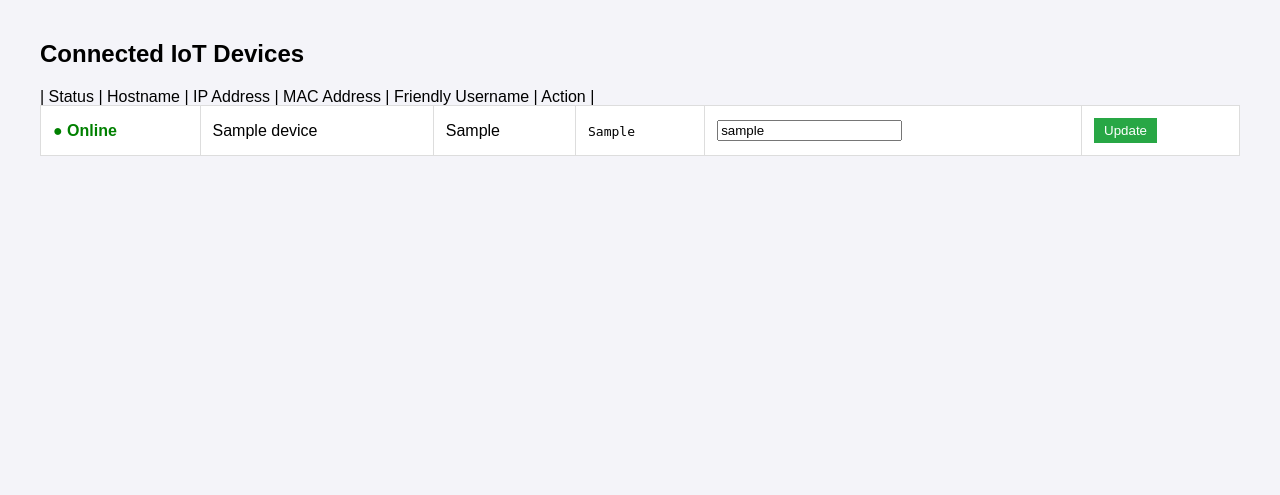
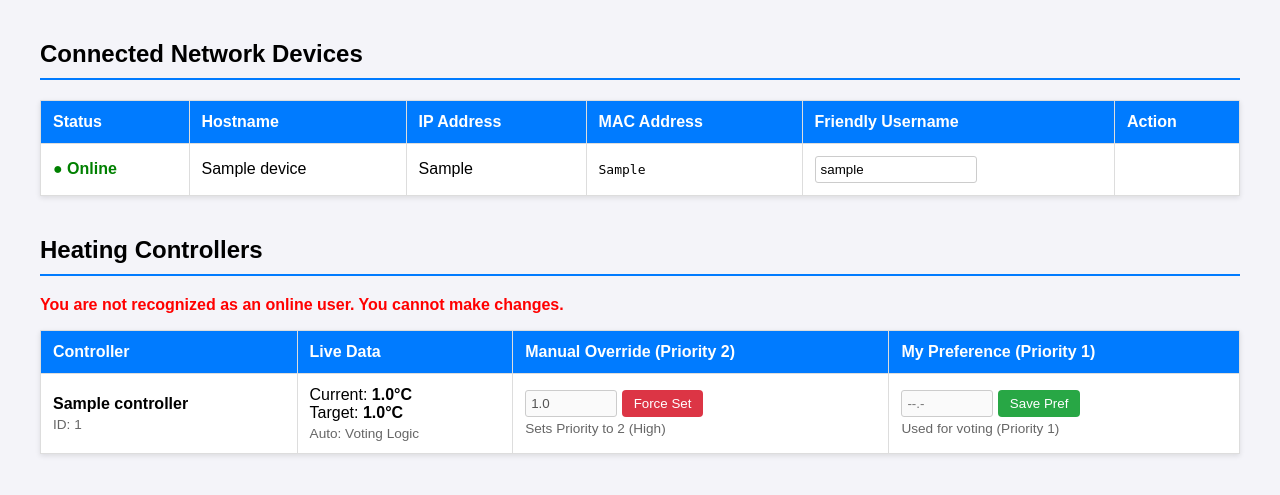
Before and after one commit to T0253r/IoTproj, a Flask app: page / in a window 1280 px wide. Shown: the top 495 px of the page. Run offline with Flask 3, Linux system fonts and the light colour scheme; tables that the repository leaves empty hold one stand-in row (values such as "Sample post").

Commit message:
Enabled user to modify temp

```diff
--- a/Raspberry/templates/index.html
+++ b/Raspberry/templates/index.html
@@ -5,20 +5,30 @@
     <title>IoT Device Manager</title>
     <style>
         body { font-family: sans-serif; margin: 40px; background: #f4f4f9; }
-        table { width: 100%; border-collapse: collapse; background: white; }
-        th, td { padding: 12px; border: 1px solid #ddd; text-align: left; }
+        h2 { border-bottom: 2px solid #007bff; padding-bottom: 10px; margin-top: 40px;}
+        table { width: 100%; border-collapse: collapse; background: white; margin-bottom: 20px; box-shadow: 0 2px 5px rgba(0,0,0,0.1); }
+        th, td { padding: 12px; border: 1px solid #ddd; text-align: left; vertical-align: middle; }
         th { background-color: #007bff; color: white; }
         .status-on { color: green; font-weight: bold; }
         .status-off { color: gray; }
-        .save-btn { background: #28a745; color: white; border: none; padding: 5px 10px; cursor: pointer; }
+        .save-btn { background: #28a745; color: white; border: none; padding: 6px 12px; cursor: pointer; border-radius: 4px; }
+        .manual-btn { background: #dc3545; color: white; border: none; padding: 6px 12px; cursor: pointer; border-radius: 4px; }
+        input[type="text"], input[type="number"] { padding: 5px; border: 1px solid #ccc; border-radius: 3px; width: 80px; }
+        .info-small { font-size: 0.85em; color: #666; display: block; margin-top: 4px;}
     </style>
 </head>
 <body>
-    <h2>Connected IoT Devices</h2>
+
+    <h2>Connected Network Devices</h2>
     <table>
         <thead>
             <tr>
-                | Status | Hostname | IP Address | MAC Address | Friendly Username | Action |
+                <th>Status</th>
+                <th>Hostname</th>
+                <th>IP Address</th>
+                <th>MAC Address</th>
+                <th>Friendly Username</th>
+                <th>Action</th>
             </tr>
         </thead>
         <tbody>
@@ -34,16 +44,75 @@
                 <td><code>{{ device['mac'] }}</code></td>
                 <form action="/update_username" method="POST">
                     <td>
-                        <input type="hidden" name="mac" value="{{ device['mac'] }}">
-                        <input type="text" name="username" value="{{ device['username'] or '' }}" placeholder="Enter name...">
+                        <input type="text" name="username" value="{{ device['username'] or '' }}" placeholder="Enter name..." style="width: 150px;">
                     </td>
                     <td>
-                        <button type="submit" class="save-btn">Update</button>
+                        {% if current_user and current_user['mac'] == device['mac'] %}
+                            <button type="submit" class="save-btn">Update My Name</button>
+                        {% endif %}
                     </td>
                 </form>
             </tr>
             {% endfor %}
         </tbody>
     </table>
+
+    <h2>Heating Controllers</h2>
+    {% if not current_user %}
+        <p style="color:red; font-weight:bold;">You are not recognized as an online user. You cannot make changes.</p>
+    {% endif %}
+
+    <table>
+        <thead>
+            <tr>
+                <th>Controller</th>
+                <th>Live Data</th>
+                <th>Manual Override (Priority 2)</th>
+                <th>My Preference (Priority 1)</th>
+            </tr>
+        </thead>
+        <tbody>
+            {% for c in controllers %}
+            <tr>
+                <td>
+                    <strong>{{ c['name'] }}</strong><br>
+                    <span class="info-small">ID: {{ c['controller_id'] }}</span>
+                </td>
+                <td>
+                    Current: <strong>{{ c['curr_temp'] }}°C</strong><br>
+                    Target: <strong>{{ c['target_temp'] }}°C</strong><br>
+                    <span class="info-small">
+                        {% if c['priority'] == 2 %}
+                            Locked by: {{ c['locked_by_name'] or 'Unknown' }}
+                        {% elif c['priority'] == 1 %}
+                            Auto: Voting Logic
+                        {% else %}
+                            System Default
+                        {% endif %}
+                    </span>
+                </td>
+
+                <td>
+                    <form action="/set_manual_temp" method="POST">
+                        <input type="hidden" name="controller_id" value="{{ c['controller_id'] }}">
+                        <input type="number" step="0.5" name="target_temp" value="{{ c['target_temp'] }}" {{ 'disabled' if not current_user }}>
+                        <button type="submit" class="manual-btn" {{ 'disabled' if not current_user }}>Force Set</button>
+                    </form>
+                    <span class="info-small">Sets Priority to 2 (High)</span>
+                </td>
+
+                <td>
+                    <form action="/set_preference" method="POST">
+                        <input type="hidden" name="controller_id" value="{{ c['controller_id'] }}">
+                        <input type="number" step="0.5" name="pref_temp" value="{{ c['user_pref_temp'] or '' }}" placeholder="--.-" {{ 'disabled' if not current_user }}>
+                        <button type="submit" class="save-btn" {{ 'disabled' if not current_user }}>Save Pref</button>
+                    </form>
+                    <span class="info-small">Used for voting (Priority 1)</span>
+                </td>
+            </tr>
+            {% endfor %}
+        </tbody>
+    </table>
+
 </body>
 </html>
--- a/Raspberry/webapp.py
+++ b/Raspberry/webapp.py
@@ -13,7 +13,6 @@ def get_db_connection():
 def get_user_by_ip(ip):
     """Looks up the device record in the DB based on current IP address."""
     conn = get_db_connection()
-    # We look for the device assigned this IP that is currently flagged as online
     user = conn.execute('SELECT * FROM devices WHERE ip = ? AND online = 1', (ip,)).fetchone()
     conn.close()
     return user
@@ -21,15 +20,37 @@ def get_user_by_ip(ip):
 @app.route('/')
 def index():
     visitor_ip = request.remote_addr
-    # Find the user's database record using their IP
     current_user = get_user_by_ip(visitor_ip)
 
     conn = get_db_connection()
+
+    # Fetch all devices
     all_devices = conn.execute('SELECT * FROM devices ORDER BY online DESC').fetchall()
+
+    # Fetch controllers.
+    # We LEFT JOIN on preferences to get THIS specific user's preference for each controller
+    # so we can pre-fill the preference input field.
+    user_mac = current_user['mac'] if current_user else None
+
+    controllers_query = '''
+        SELECT
+            c.*,
+            p.temp as user_pref_temp,
+            d.username as locked_by_name
+        FROM controllers c
+        LEFT JOIN preferences p
+            ON c.controller_id = p.fk_controller_id
+            AND p.fk_user_mac = ?
+        LEFT JOIN devices d
+            ON c.set_by = d.mac
+    '''
+    all_controllers = conn.execute(controllers_query, (user_mac,)).fetchall()
+
     conn.close()
 
     return render_template('index.html',
                            devices=all_devices,
+                           controllers=all_controllers,
                            current_user=current_user,
                            visitor_ip=visitor_ip)
 
@@ -37,22 +58,58 @@ def index():
 def update_username():
     visitor_ip = request.remote_addr
     new_name = request.form.get('username')
-
-    # Security: Look up the user by IP again to ensure they own the MAC
     user_record = get_user_by_ip(visitor_ip)
 
     if not user_record:
-        return "Access Denied: Your IP is not recognized in the device database.", 403
-
-    # Use the MAC found in our DB lookup to perform the update
-    # This prevents users from spoofing other MAC addresses in the form
-    target_mac = user_record['mac']
+        return "Access Denied: Your IP is not recognized.", 403
 
     conn = get_db_connection()
-    conn.execute('UPDATE devices SET username = ? WHERE mac = ?', (new_name, target_mac))
+    conn.execute('UPDATE devices SET username = ? WHERE mac = ?', (new_name, user_record['mac']))
     conn.commit()
     conn.close()
+    return redirect(url_for('index'))
 
+@app.route('/set_manual_temp', methods=['POST'])
+def set_manual_temp():
+    visitor_ip = request.remote_addr
+    controller_id = request.form.get('controller_id')
+    target_temp = request.form.get('target_temp')
+
+    user_record = get_user_by_ip(visitor_ip)
+    if not user_record:
+        return "Access Denied", 403
+
+    conn = get_db_connection()
+    # Logic: Set priority to 2, set_by to current user's MAC
+    conn.execute('''
+        UPDATE controllers
+        SET target_temp = ?, set_by = ?, priority = 2
+        WHERE controller_id = ?
+    ''', (target_temp, user_record['mac'], controller_id))
+
+    conn.commit()
+    conn.close()
+    return redirect(url_for('index'))
+
+@app.route('/set_preference', methods=['POST'])
+def set_preference():
+    visitor_ip = request.remote_addr
+    controller_id = request.form.get('controller_id')
+    pref_temp = request.form.get('pref_temp')
+
+    user_record = get_user_by_ip(visitor_ip)
+    if not user_record:
+        return "Access Denied", 403
+
+    conn = get_db_connection()
+    # Logic: Insert or Replace preference for this user/controller combo
+    conn.execute('''
+        INSERT OR REPLACE INTO preferences (temp, fk_user_mac, fk_controller_id)
+        VALUES (?, ?, ?)
+    ''', (pref_temp, user_record['mac'], controller_id))
+
+    conn.commit()
+    conn.close()
     return redirect(url_for('index'))
 
 if __name__ == '__main__':
```
